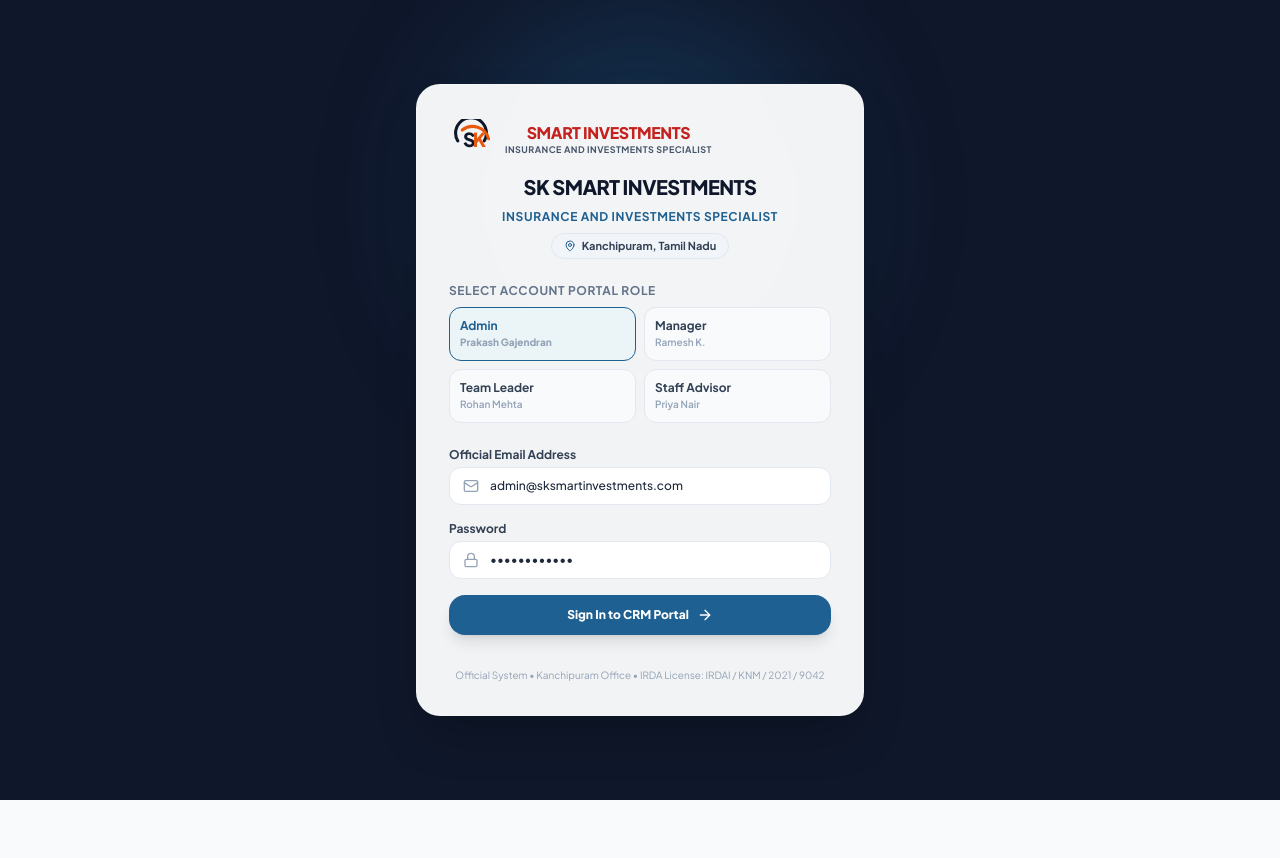
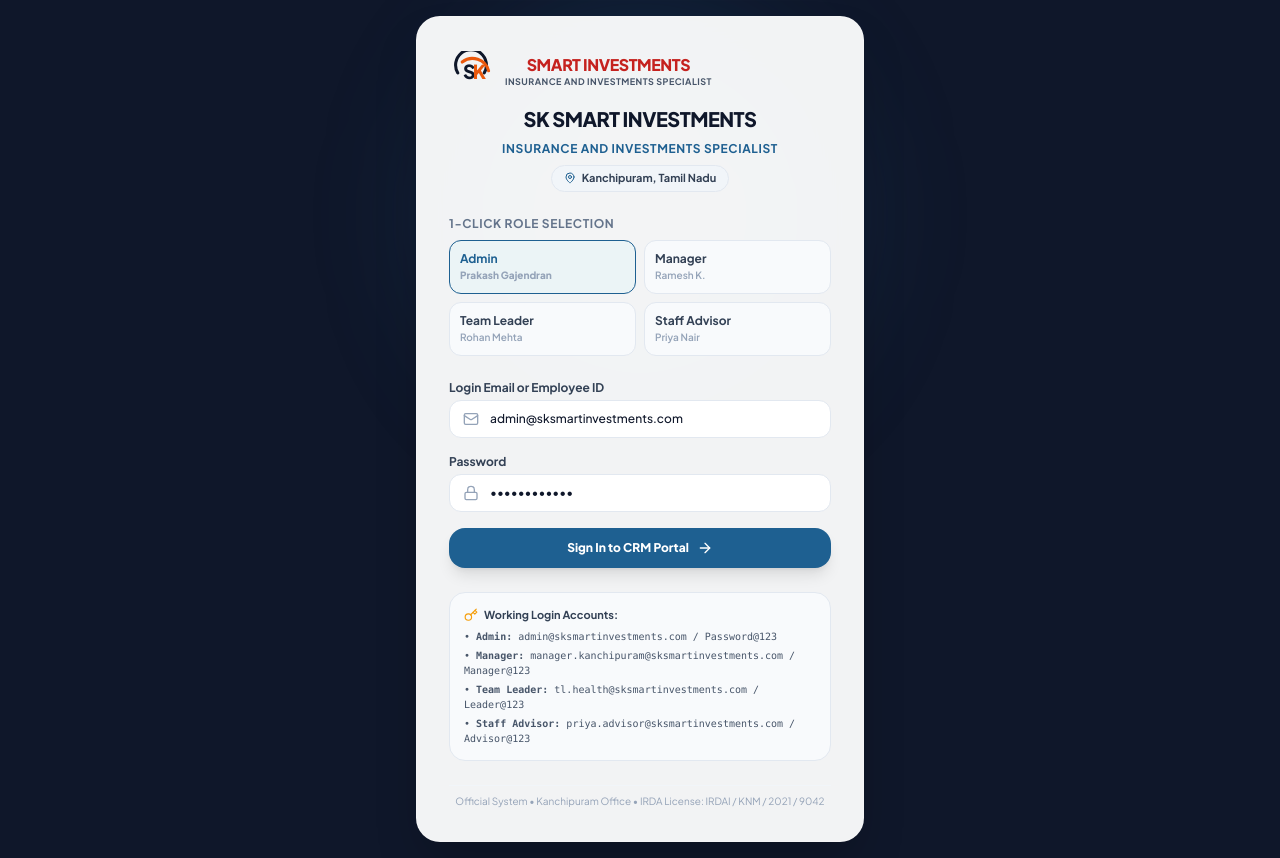
Before and after one commit to nunnharichandana/sk-crm, a React (Vite) app in the folder frontend/: page /login in a window 1280 px wide. Before the commit the page ends 800 px from the top, so only its background shows below. Built offline with nearby package versions, Linux system fonts and the light colour scheme.

Commit message:
Fix login authentication form handling for typed email & password, add credentials cheat sheet on login view

```diff
--- a/frontend/src/pages/Login.jsx
+++ b/frontend/src/pages/Login.jsx
@@ -1,9 +1,9 @@
 import React, { useState } from 'react';
 import { useNavigate } from 'react-router-dom';
 import { useAuth } from '../context/AuthContext';
-import { COMPANY_INFO, MOCK_ROLES } from '../services/mockDataService';
+import { COMPANY_INFO, MOCK_ROLES, MOCK_STAFF } from '../services/mockDataService';
 import { Logo } from '../components/common/Logo';
-import { ShieldCheck, UserCheck, Lock, Mail, ArrowRight, MapPin } from 'lucide-react';
+import { Lock, Mail, ArrowRight, MapPin, Key } from 'lucide-react';
 
 export const Login = () => {
   const navigate = useNavigate();
@@ -12,25 +12,55 @@
   const [email, setEmail] = useState('admin@sksmartinvestments.com');
   const [password, setPassword] = useState('Password@123');
   const [selectedRole, setSelectedRole] = useState('ADMIN');
+  const [errorMessage, setErrorMessage] = useState('');
 
+  // Handle Typed Email & Password Login
   const handleLoginSubmit = (e) => {
     e.preventDefault();
-    login(selectedRole);
-    navigate('/dashboard');
+    setErrorMessage('');
+
+    const cleanEmail = email.trim().toLowerCase();
+
+    // Find staff matching typed email or employee ID
+    const matchedStaff = MOCK_STAFF.find(
+      s => s.email.toLowerCase() === cleanEmail || s.employeeId.toLowerCase() === cleanEmail
+    );
+
+    if (matchedStaff) {
+      // Log in as exact staff person
+      login(matchedStaff.roleCode, {
+        id: matchedStaff.id,
+        employeeId: matchedStaff.employeeId,
+        name: matchedStaff.name,
+        email: matchedStaff.email,
+        role: matchedStaff.roleCode,
+        roleDisplayName: matchedStaff.role,
+        branch: matchedStaff.branch,
+        avatar: matchedStaff.avatar || 'https://images.unsplash.com/photo-1507003211169-0a1dd7228f2d?auto=format&fit=crop&q=80&w=150',
+        permissions: ['ALL']
+      });
+      navigate('/dashboard');
+    } else {
+      // Fallback: Login with selected role
+      login(selectedRole);
+      navigate('/dashboard');
+    }
   };
 
   const handleQuickRoleSelect = (roleId) => {
     setSelectedRole(roleId);
+    setErrorMessage('');
     const matchedRole = MOCK_ROLES.find(r => r.id === roleId);
     if (matchedRole) {
       setEmail(matchedRole.email);
+      setPassword(roleId === 'ADMIN' ? 'Password@123' : roleId === 'MANAGER' ? 'Manager@123' : roleId === 'TEAM_LEADER' ? 'Leader@123' : 'Advisor@123');
     }
   };
 
   return (
     <div className="min-h-screen bg-slate-900 flex items-center justify-center p-4 relative overflow-hidden">
 
-      {/* Dynamic Mild Blue Background Aura */}
+      {/* Background Glow */}
       <div className="absolute top-1/4 left-1/2 -translate-x-1/2 -translate-y-1/2 w-96 h-96 bg-[#1E6091]/30 rounded-full blur-3xl pointer-events-none" />
 
       <div className="w-full max-w-md bg-white/95 backdrop-blur-xl rounded-3xl shadow-2xl border border-white/20 p-8 space-y-6 relative z-10 animate-in fade-in duration-300">
@@ -50,9 +80,9 @@
           </div>
         </div>
 
-        {/* Quick Role Switch Buttons */}
+        {/* 1-Click Role Switcher */}
         <div className="space-y-2">
-          <label className="block text-xs font-bold text-slate-500 uppercase tracking-wider">Select Account Portal Role</label>
+          <label className="block text-xs font-bold text-slate-500 uppercase tracking-wider">1-Click Role Selection</label>
           <div className="grid grid-cols-2 gap-2">
             {MOCK_ROLES.map((r) => (
               <button
@@ -74,16 +104,24 @@
 
         {/* Login Form */}
         <form onSubmit={handleLoginSubmit} className="space-y-4 text-xs">
+
+          {errorMessage && (
+            <div className="p-3 rounded-xl bg-rose-50 border border-rose-200 text-rose-700 text-xs font-bold">
+              {errorMessage}
+            </div>
+          )}
+
           <div>
-            <label className="block font-bold text-slate-700 mb-1">Official Email Address</label>
+            <label className="block font-bold text-slate-700 mb-1">Login Email or Employee ID</label>
             <div className="relative">
               <Mail className="absolute left-3.5 top-1/2 -translate-y-1/2 h-4 w-4 text-slate-400" />
               <input
-                type="email"
+                type="text"
                 required
                 value={email}
                 onChange={(e) => setEmail(e.target.value)}
-                className="w-full pl-10 pr-4 py-2.5 rounded-xl border border-slate-200 text-xs focus:ring-2 focus:ring-brand-600 outline-none font-medium"
+                placeholder="admin@sksmartinvestments.com"
+                className="w-full pl-10 pr-4 py-2.5 rounded-xl border border-slate-200 text-xs focus:ring-2 focus:ring-brand-600 outline-none font-medium text-slate-900"
               />
             </div>
           </div>
@@ -97,7 +135,8 @@
                 required
                 value={password}
                 onChange={(e) => setPassword(e.target.value)}
-                className="w-full pl-10 pr-4 py-2.5 rounded-xl border border-slate-200 text-xs focus:ring-2 focus:ring-brand-600 outline-none font-medium"
+                placeholder="Password@123"
+                className="w-full pl-10 pr-4 py-2.5 rounded-xl border border-slate-200 text-xs focus:ring-2 focus:ring-brand-600 outline-none font-medium text-slate-900"
               />
             </div>
           </div>
@@ -111,6 +150,20 @@
           </button>
         </form>
 
+        {/* Credentials Directory Cheat Sheet */}
+        <div className="p-3.5 bg-slate-50 rounded-2xl border border-slate-200 text-[11px] space-y-1.5">
+          <div className="flex items-center space-x-1.5 text-slate-700 font-bold">
+            <Key className="h-3.5 w-3.5 text-amber-500" />
+            <span>Working Login Accounts:</span>
+          </div>
+          <div className="grid grid-cols-1 gap-1 text-[10px] text-slate-600 font-mono">
+            <div>• <strong>Admin:</strong> admin@sksmartinvestments.com / Password@123</div>
+            <div>• <strong>Manager:</strong> manager.kanchipuram@sksmartinvestments.com / Manager@123</div>
+            <div>• <strong>Team Leader:</strong> tl.health@sksmartinvestments.com / Leader@123</div>
+            <div>• <strong>Staff Advisor:</strong> priya.advisor@sksmartinvestments.com / Advisor@123</div>
+          </div>
+        </div>
+
         <div className="pt-2 text-center text-[10px] text-slate-400 border-t border-slate-100">
           Official System • Kanchipuram Office • IRDA License: {COMPANY_INFO.irdaLicense}
         </div>
```
